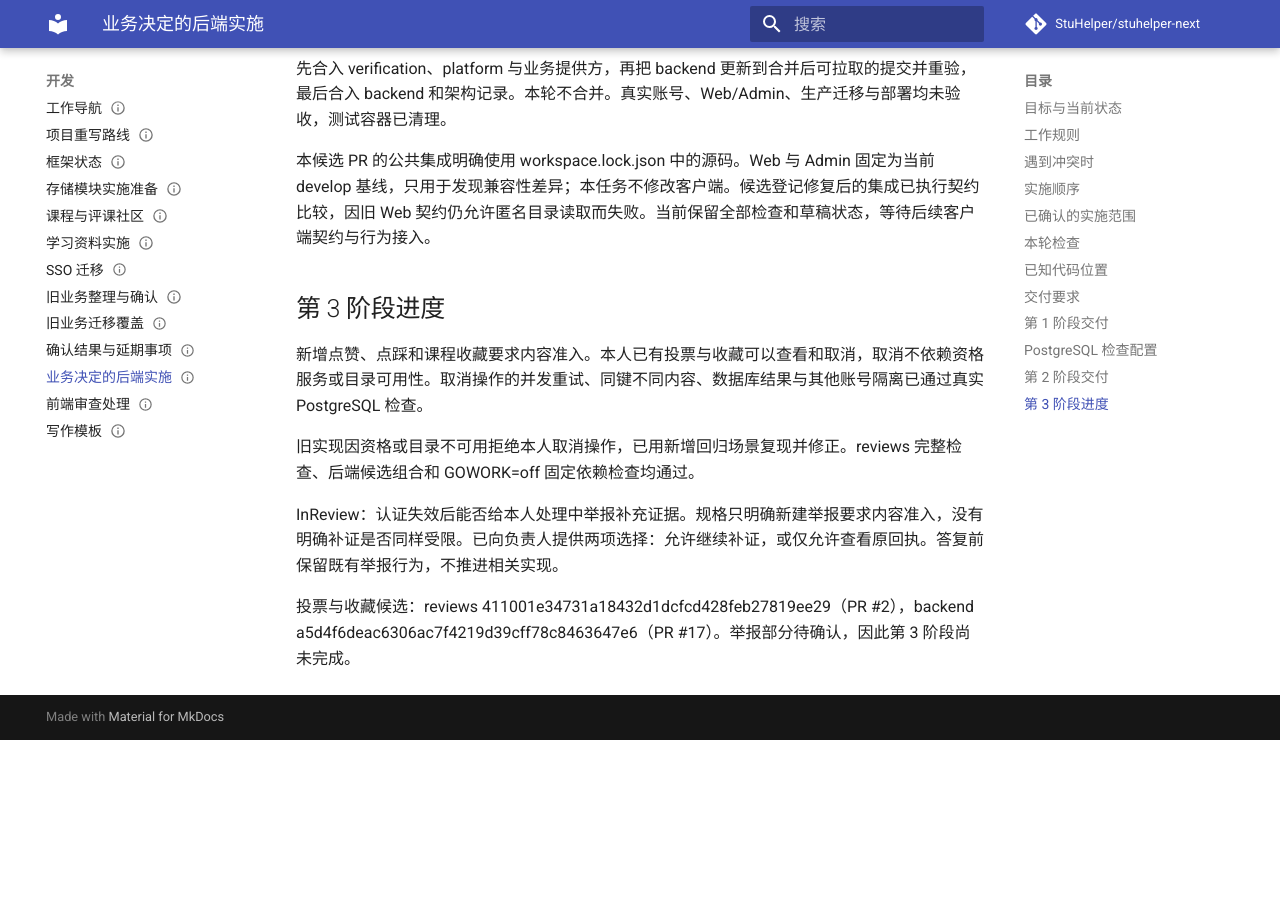
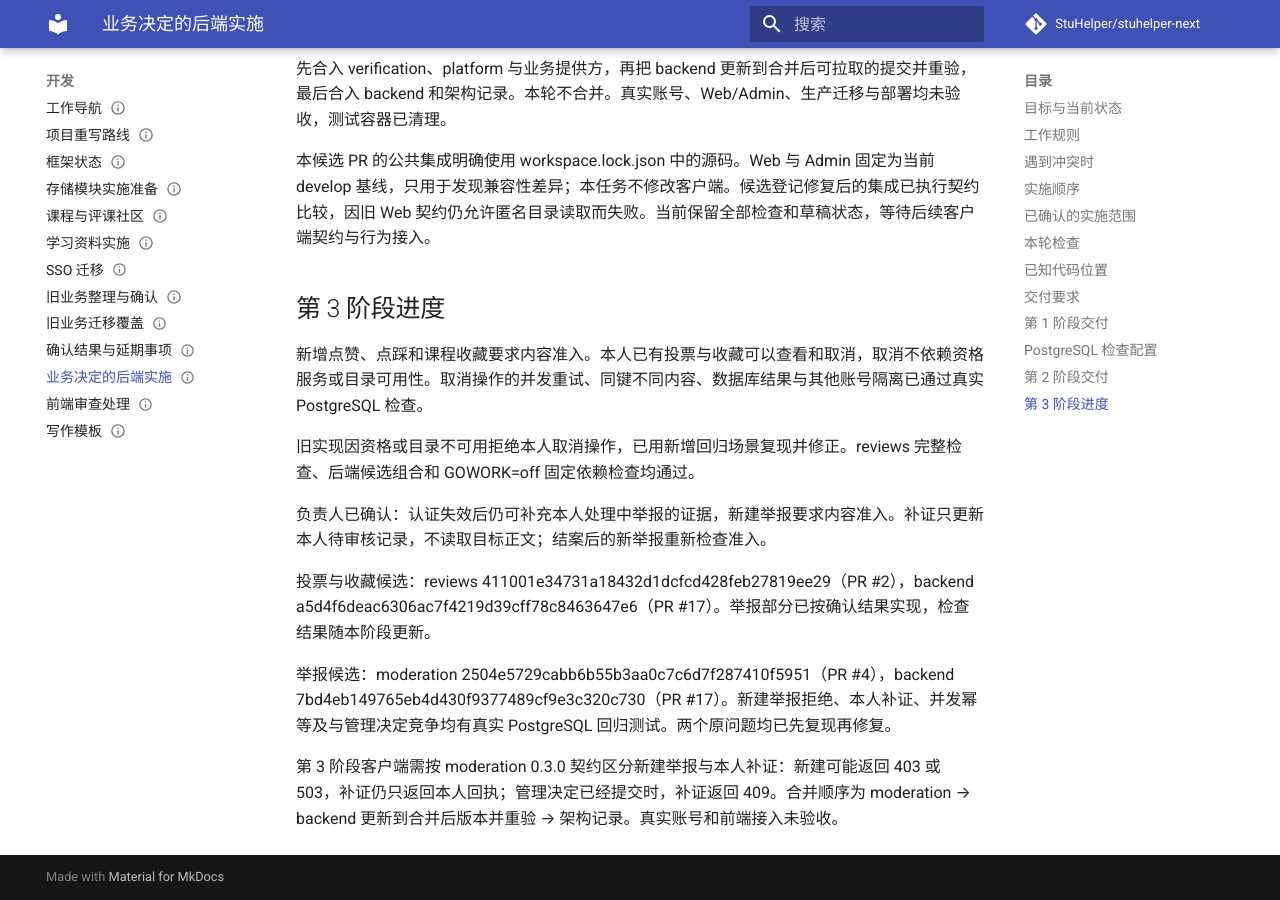
Before and after one commit to StuHelper/stuhelper-next, an MkDocs documentation site: the page built from docs/development/backend-decisions.md, in a window 1280 px wide and 900 px high, scrolled down 5198 px. Built offline with MkDocs 1.6.1 and Material for MkDocs 9.7.7, drawn with Linux system fonts in a browser that asks for light colours; comment, search, counter and statistics services are not loaded; before the commit the page ends 5938 px from its top, so only the background shows below that; some of the changed text lies outside the part shown.

Commit message:
docs(reports): 确认失效后补证规则并登记第3阶段验证

```diff
--- a/docs/development/backend-decisions.md
+++ b/docs/development/backend-decisions.md
@@ -10,7 +10,7 @@ updated: 2026-11-01
 
 本主题列出 2026-11-01 前端审查后需要后端完成的工作，由 Codex 负责实施。规则以[确认结果](business-decisions.md)和各规格为准，本主题只说明范围、顺序和完成条件。
 
-当前进度：第 1、2 阶段已形成候选提交。教师认证、内容读取、搜索和统计的服务端准入已实现，模块检查、候选组合和 GOWORK=off 固定依赖检查通过。第 3 阶段投票与收藏部分已通过本地检查，举报补证的失效后权限待确认。第 4 至 11 阶段待实施。
+当前进度：第 1、2 阶段已形成候选提交。教师认证、内容读取、搜索和统计的服务端准入已实现，模块检查、候选组合和 GOWORK=off 固定依赖检查通过。第 3 阶段已按确认结果完成，举报模块、后端候选组合与固定依赖检查通过。第 4 至 11 阶段待实施。
 
 ## 工作规则
 
@@ -137,6 +137,10 @@ platform、catalog、reviews、resources 和 backend 完整 make check 通过，
 
 旧实现因资格或目录不可用拒绝本人取消操作，已用新增回归场景复现并修正。reviews 完整检查、后端候选组合和 GOWORK=off 固定依赖检查均通过。
 
-InReview：认证失效后能否给本人处理中举报补充证据。规格只明确新建举报要求内容准入，没有明确补证是否同样受限。已向负责人提供两项选择：允许继续补证，或仅允许查看原回执。答复前保留既有举报行为，不推进相关实现。
+负责人已确认：认证失效后仍可补充本人处理中举报的证据，新建举报要求内容准入。补证只更新本人待审核记录，不读取目标正文；结案后的新举报重新检查准入。
 
-投票与收藏候选：reviews 411001e34731a18432d1dcfcd428feb27819ee29（PR #2），backend a5d4f6deac6306ac7f4219d39cff78c8463647e6（PR #17）。举报部分待确认，因此第 3 阶段尚未完成。
+投票与收藏候选：reviews 411001e34731a18432d1dcfcd428feb27819ee29（PR #2），backend a5d4f6deac6306ac7f4219d39cff78c8463647e6（PR #17）。举报部分已按确认结果实现，检查结果随本阶段更新。
+
+举报候选：moderation 2504e5729cabb6b55b3aa0c7c6d7f287410f5951（PR #4），backend 7bd4eb149765eb4d430f9377489cf9e3c320c730（PR #17）。新建举报拒绝、本人补证、并发幂等及与管理决定竞争均有真实 PostgreSQL 回归测试。两个原问题均已先复现再修复。
+
+第 3 阶段客户端需按 moderation 0.3.0 契约区分新建举报与本人补证：新建可能返回 403 或 503，补证仍只返回本人回执；管理决定已经提交时，补证返回 409。合并顺序为 moderation → backend 更新到合并后版本并重验 → 架构记录。真实账号和前端接入未验收。
--- a/workspace.lock.json
+++ b/workspace.lock.json
@@ -28,7 +28,7 @@
     },
     "backend": {
       "repository": "https://github.com/StuHelper/stuhelper-backend.git",
-      "revision": "a5d4f6deac6306ac7f4219d39cff78c8463647e6",
+      "revision": "7bd4eb149765eb4d430f9377489cf9e3c320c730",
       "dirty": false
     },
     "catalog": {
@@ -43,7 +43,7 @@
     },
     "moderation": {
       "repository": "https://github.com/StuHelper/stuhelper-moderation.git",
-      "revision": "a98002fb6f91f20830c2cd3108504eb92b06b66d",
+      "revision": "2504e5729cabb6b55b3aa0c7c6d7f287410f5951",
       "dirty": false
     },
     "resources": {
```
Also changed, not shown: docs/spec/academic-content.md (+1 -1 lines), docs/spec/action-eligibility.md (+1 -0 lines), 1 other file.
